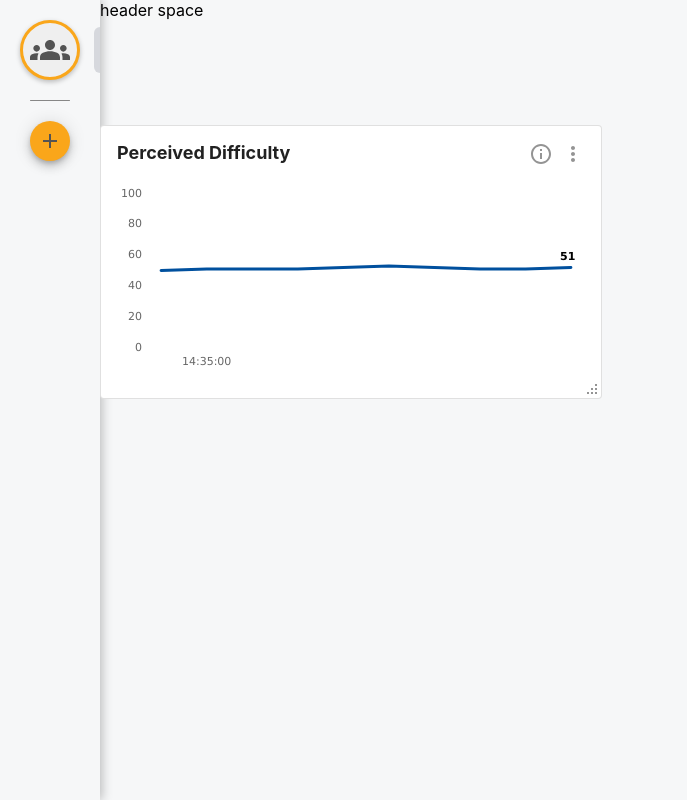
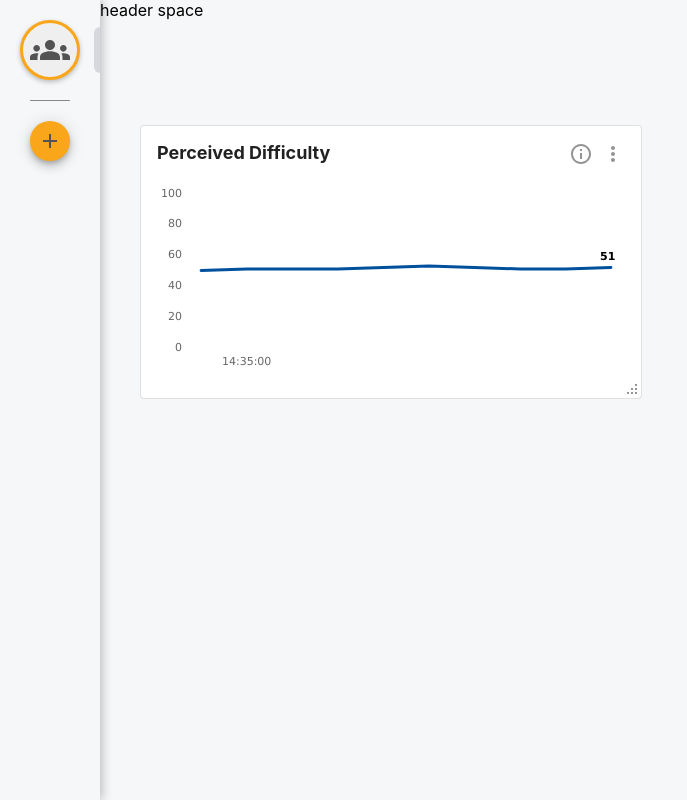
Before and after one commit to AleksanderWK/LCI-Dashboard, a React (Create React App) app in the folder frontend/app/: page / in a window 1280 px wide. Shown: the whole page, without its empty margins (0-687 px from the left). Built offline with nearby package versions, Linux system fonts and the light colour scheme.

Commit message:
#32 Add dashboard component

```diff
--- /dev/null
+++ b/frontend/app/src/components/dashboard/Dashboard.tsx
@@ -0,0 +1,27 @@
+import {createStyles, makeStyles} from "@material-ui/core";
+import {Variable} from "../../constants";
+import Container from "./Container";
+
+const useStyles = makeStyles(() =>
+    createStyles({
+        dashboard: {
+            padding: "0 40px",
+            gridColumnStart: 2,
+            gridColumnEnd: 3,
+            gridRowStart: 2,
+            gridRowEnd: 3
+        }
+    })
+);
+
+function Dashboard(): JSX.Element {
+    const classes = useStyles();
+
+    return (
+        <div className={classes.dashboard}>
+            <Container variable={Variable.PerceivedDifficulty} />
+        </div>
+    );
+}
+
+export default Dashboard;
--- a/frontend/app/src/pages/SessionView.tsx
+++ b/frontend/app/src/pages/SessionView.tsx
@@ -13,6 +13,7 @@ import {
     createSessionValuesState
 } from "../state/CreateSessionViewState/createSessionViewAtoms";
 import {createSessionPopupOpenState} from "../state/SessionViewState/SessionViewAtoms";
+import Dashboard from "../components/dashboard/Dashboard";
 
 const useStyles = makeStyles(() =>
     createStyles({
@@ -28,12 +29,6 @@ const useStyles = makeStyles(() =>
             gridColumnEnd: 3,
             gridRowStart: 1,
             gridRowEnd: 2
-        },
-        dashboard: {
-            gridColumnStart: 2,
-            gridColumnEnd: 3,
-            gridRowStart: 2,
-            gridRowEnd: 3
         }
     })
 );
@@ -97,9 +92,7 @@ export default function SessionView(): JSX.Element {
             <div className={classes.pageContainer}>
                 <Menu />
                 <div className={classes.header}>header space</div>
-                <div className={classes.dashboard}>
-                    <Container variable={Variable.PerceivedDifficulty} />
-                </div>
+                <Dashboard />
             </div>
 
             <PopupContainer
```
Also changed, not shown: 1 other file (tests, documents, lock files or other folders).
